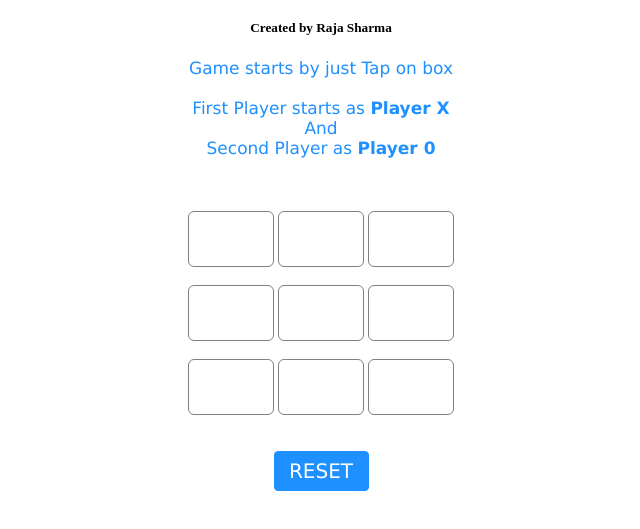
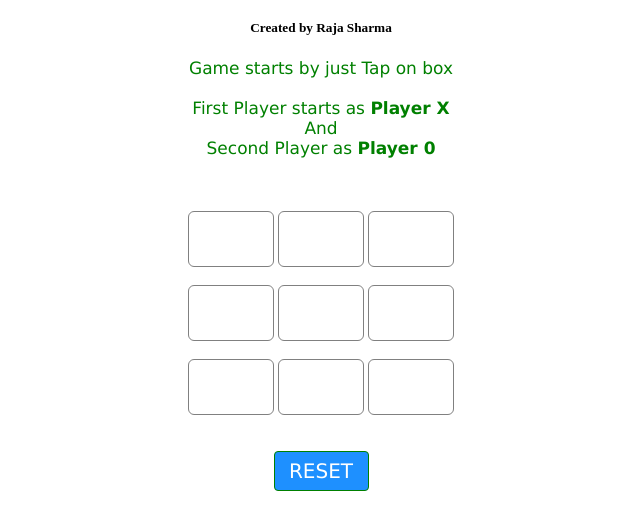
Before and after one commit to rajasharma585/tic-tac-toe, a plain HTML site: page index.html in a window 1280 px wide. Shown: the part 61-590 px from the top of the page, without its empty margins (319-959 px from the left). Drawn offline with Linux system fonts and the light colour scheme.

Commit message:
Update tic.css

```diff
--- a/tic.css
+++ b/tic.css
@@ -23,7 +23,7 @@
 		box-sizing: border-box;
 		width: 95px;
 		height: 40px;
-		border: 1px solid dodgerblue;
+		border: 1px solid green;
 		margin: auto;
 		border-radius: 4px;
 		font-family: Verdana,
@@ -40,7 +40,7 @@
 		font-family: Verdana,
 			Geneva, Tahoma, sans-serif;
 
-		color: dodgerblue;
+		color: green;
 		font-size: 20px;
 	}
 
@@ -54,7 +54,7 @@
 		font-family: Verdana,
 			Geneva, Tahoma, sans-serif;
 
-		color: dodgerblue;
+		color: green;
 		font-size: 17px;
 	}
 </style>
```
